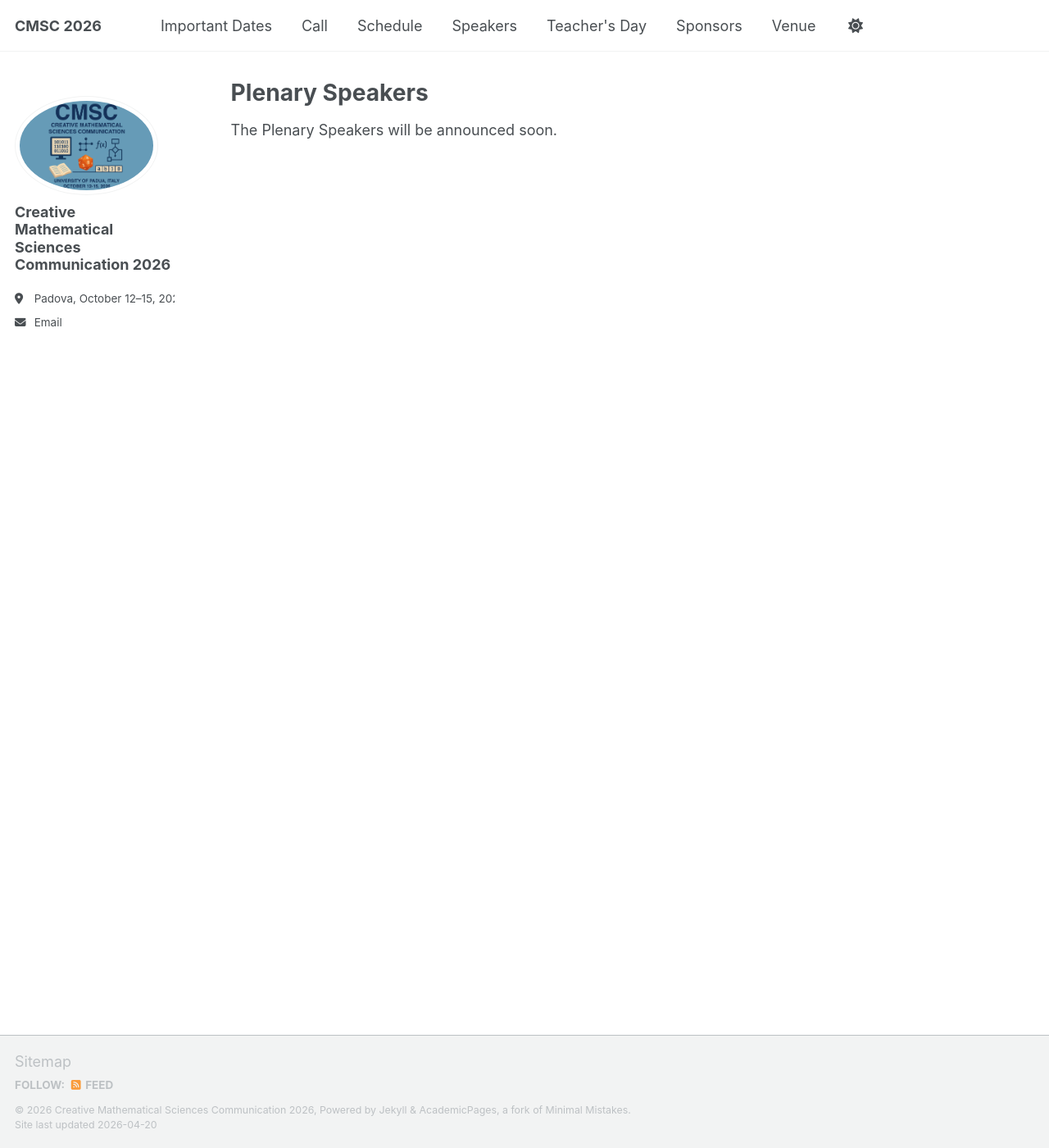
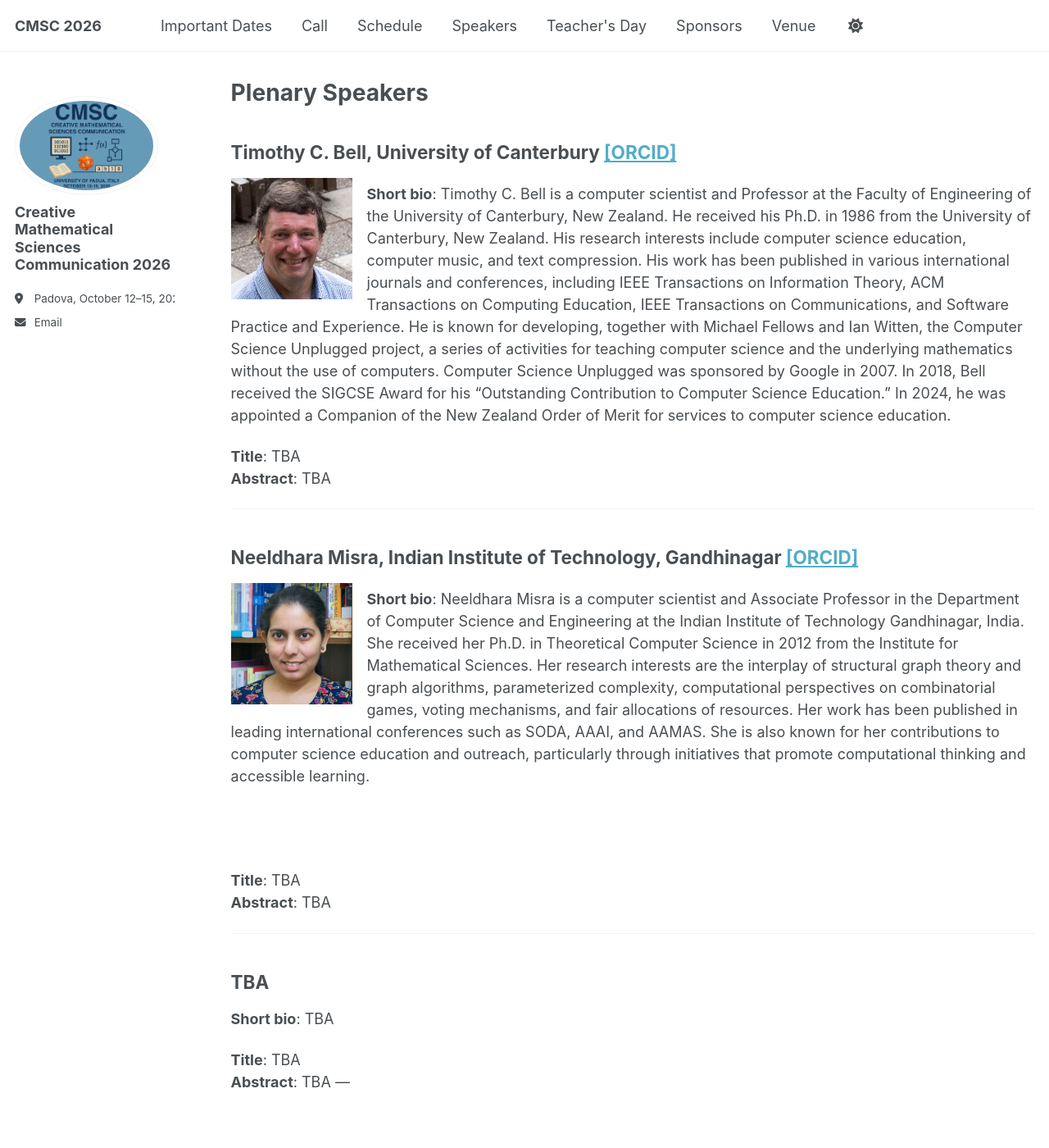
Before and after one commit to CMSC2026/cmsc2026.github.io, a Jekyll site: the page built from _pages/speakers.md, in a window 1280 px wide and 1400 px high. Shown: the whole window at 82% size. Built offline with Jekyll 4.4.1, drawn with Linux system fonts in a browser that asks for light colours; a script that is not in the unit is left out.

Commit message:
added two plenary speakers

```diff
--- a/_pages/speakers.md
+++ b/_pages/speakers.md
@@ -5,4 +5,48 @@ permalink: /speakers/
 author_profile: true
 ---
 
-The Plenary Speakers will be announced soon.
+## Timothy C. Bell, University of Canterbury [[ORCID]](hhttps://orcid.org/0000-0002-0148-0857)
+
+![](/images/speaker-tim-bell.jpg){: style="float: left; margin-right: 1em; max-width:148px;" }
+
+**Short bio**: Timothy C. Bell is a computer scientist and Professor at the Faculty of Engineering of the University of Canterbury, New Zealand. He received his Ph.D. in 1986 from the University of Canterbury, New Zealand. His research interests include computer science education, computer music, and text compression. His work has been published in various international journals and conferences, including IEEE Transactions on Information Theory, ACM Transactions on Computing Education, IEEE Transactions on Communications, and Software Practice and Experience. He is known for developing, together with Michael Fellows and Ian Witten, the Computer Science Unplugged project, a series of activities for teaching computer science and the underlying mathematics without the use of computers. Computer Science Unplugged was sponsored by Google in 2007. In 2018, Bell received the SIGCSE Award for his “Outstanding Contribution to Computer Science Education.” In 2024, he was appointed a Companion of the New Zealand Order of Merit for services to computer science education.
+
+**Title**: TBA <br/>
+**Abstract**: TBA
+
+---
+
+## Neeldhara Misra, Indian Institute of Technology, Gandhinagar [[ORCID]](https://orcid.org/0000-0003-1727-5388)
+
+![](/images/speaker-neeldhara-misra.jpeg){: style="float: left; margin-right: 1em; max-width:148px;" }
+
+**Short bio**: Neeldhara Misra is a computer scientist and Associate Professor in the Department of Computer Science and Engineering at the Indian Institute of Technology Gandhinagar, India. She received her Ph.D. in Theoretical Computer Science in 2012 from the Institute for Mathematical Sciences. Her research interests are the interplay of structural graph theory and graph algorithms, parameterized complexity, computational perspectives on combinatorial games, voting mechanisms, and fair allocations of resources. Her work has been published in leading international conferences such as SODA, AAAI, and AAMAS. She is also known for her contributions to computer science education and outreach, particularly through initiatives that promote computational thinking and accessible learning.
+
+<br/> <br/>
+
+**Title**: TBA <br/>
+**Abstract**: TBA
+
+
+---
+
+<!-- ## Frances Rosamond, University of Bergen [[ORCID]](https://orcid.org/0000-0002-5097-9929)
+
+![](/images/speaker-frances-rosamond.png){: style="float: left; margin-right: 1em; max-width:148px;" }
+
+**Short bio**: Frances A. Rosamond is a computer scientist and Emeritus Professor in the Department of Informatics at the University of Bergen, Norway. She obtained her Ph.D. from Cornell University in 1981. Her research interests include parameterized complexity, computer science education and teaching, games, and STEAM communication. She has published numerous scientific articles in conferences and journals such as the Journal of Computer and System Sciences, Lecture Notes in Artificial Intelligence, Algorithmica, and Theoretical Computer Science. Rosamond has also been active in promoting gender equality in mathematics, computer science, and other scientific disciplines. For example, from 1986 to 2000, she organized the Sonia Kovalevskia Mathematics Days for girls and faculty when she was Professor of Mathematics at National University in San Diego and a facilitator of the San Diego Science Alliance. She received the University of Newcastle HEEP Equity Award for her efforts to increase the number of women in computer science. She has been a member of the Association for Women in Mathematics since its inception. She was invited to the first "Women and Mathematics" delegation to the People's Republic of China in 1991. She has also served on the board of directors of the Women in Mathematics Education Association and has been active in the American Educational Research Association.
+
+<br/> <br/>
+
+**Title**: TBA <br/>
+**Abstract**: TBA
+
+--- -->
+
+## TBA
+
+**Short bio**: TBA
+
+**Title**: TBA <br/>
+**Abstract**: TBA
+---
```
Also changed, not shown: _pages/call.md (+0 -4 lines), _pages/dates.md (+3 -3 lines), images/speaker-neeldhara-misra.jpeg (added), images/speaker-tim-bell.jpg (added).
